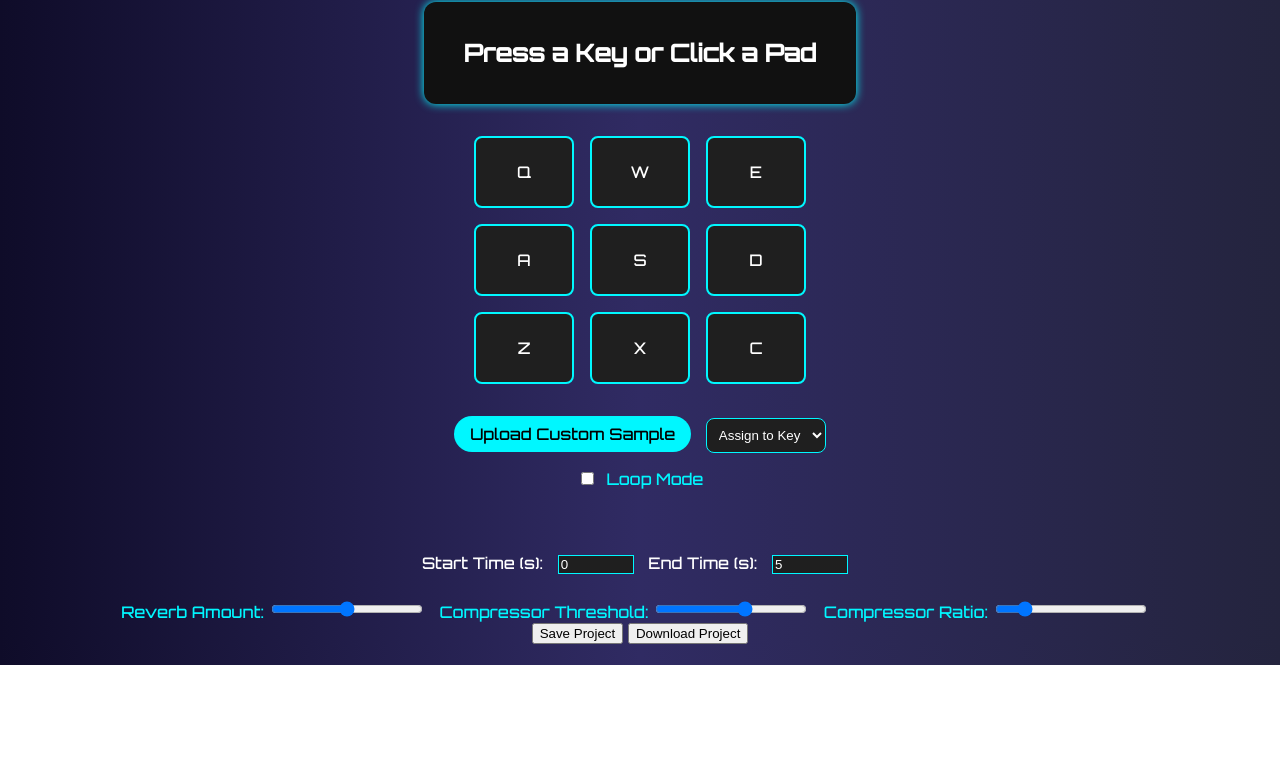
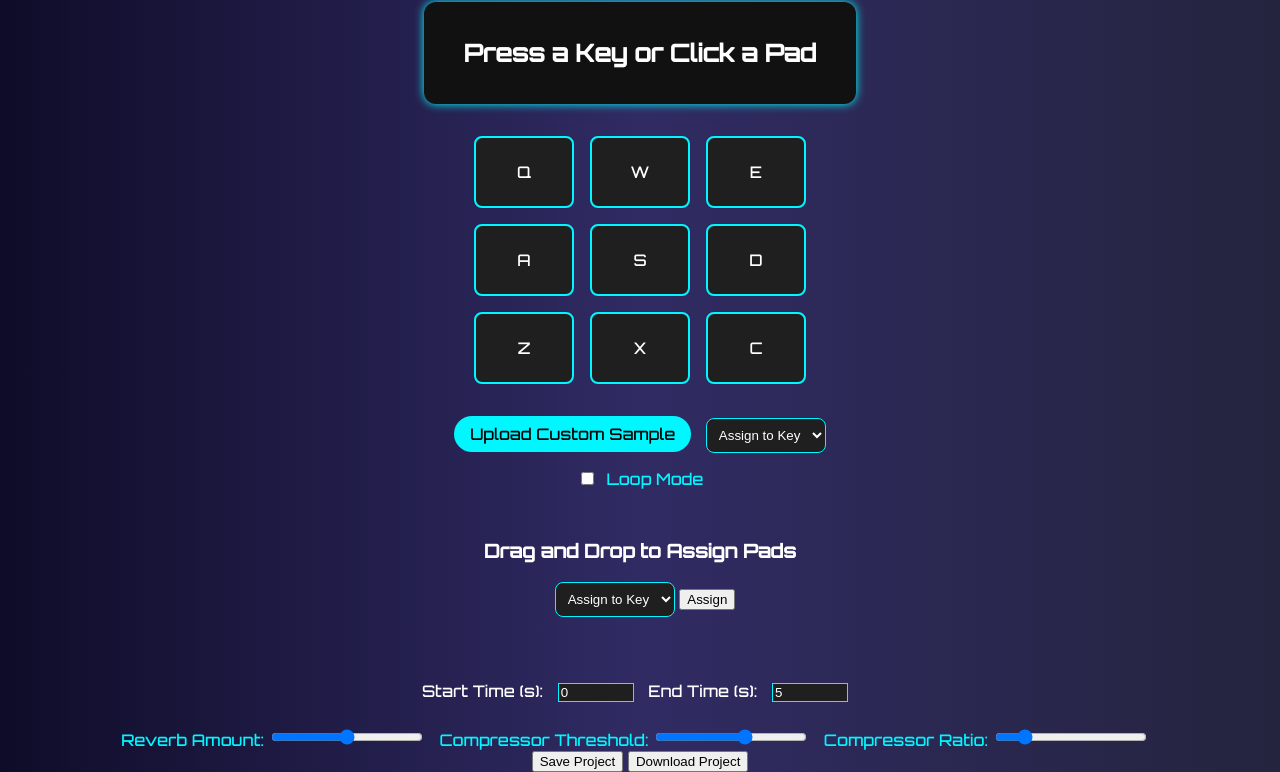
Before and after one commit to abesoul/DRUM-PAD, a plain HTML site: page index.html in a window 1280 px wide. Shown: the part 135-907 px from the top of the page. Before the commit the page ends 800 px from the top, so only its background shows below. Drawn offline with Linux system fonts and the light colour scheme; sample sign-in values are in the browser's storage.

Commit message:
Update index.html

```diff
--- a/index.html
+++ b/index.html
@@ -67,6 +67,28 @@
     </div>
       </label>
     </div>
+
+  <div class="pad-builder">
+      <h3>Drag and Drop to Assign Pads</h3>
+      <input type="file" id="file-upload" accept="audio/*" />
+      <select id="assign-key">
+        <option value="">Assign to Key</option>
+        <option value="Q">Q</option>
+        <option value="W">W</option>
+        <option value="E">E</option>
+        <option value="A">A</option>
+        <option value="S">S</option>
+        <option value="D">D</option>
+        <option value="Z">Z</option>
+        <option value="X">X</option>
+        <option value="C">C</option>
+      </select>
+      <button onclick="assignSample()">Assign</button>
+    </div>
+
+    <div class="pad-grid" id="drum-pads">
+      <!-- Pads will be dynamically created -->
+    </div>
     <div class="controls">
       <label>
 
```
